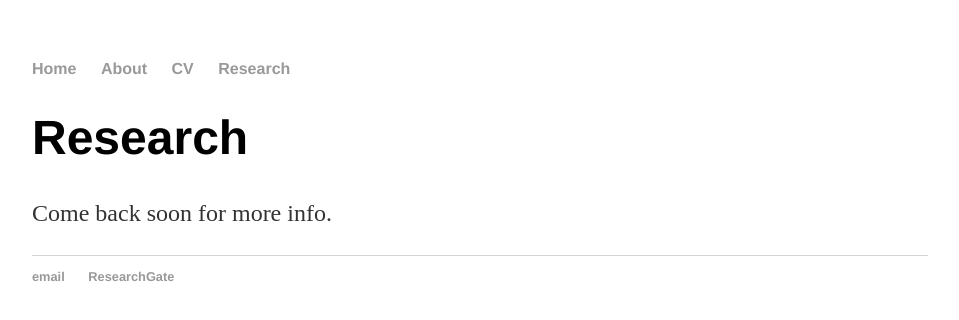
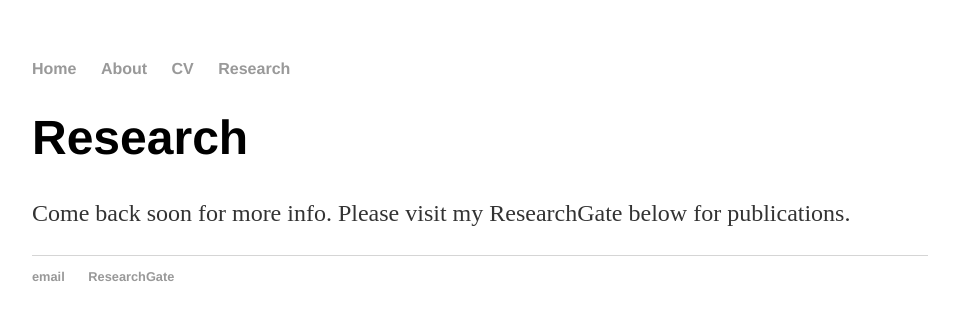
Before and after one commit to kellypfeiler/kellypfeiler.github.io, a Jekyll site: the page built from Research/index.html, in a window 1280 px wide. Shown: the top 320 px of the page, without its empty margins (160-1119 px from the left). Built offline with Jekyll 4.4.1, drawn with Linux system fonts in a browser that asks for light colours.

Commit message:
Research update

```diff
--- a/Research/index.html
+++ b/Research/index.html
@@ -4,5 +4,5 @@ title: Kelly C. Pfeiler | Research
 ---
 <div class="blurb">
 	<h1>Research</h1>
-	   <p>Come back soon for more info.  </p>
+	   <p>Come back soon for more info. Please visit my ResearchGate below for publications. </p>
 </div><!-- /.blurb -->
--- a/_layouts/default.html
+++ b/_layouts/default.html
@@ -8,7 +8,7 @@
 		<body>
 			<nav>
 	    		<ul>
-            <li><a href="/">Home</a></li>
+            <li><a font color="6495ED" href="/">Home</a></li>
 		        	<li><a href="/about">About</a></li>
 	        		<li><a href="/cv">CV</a></li>
               <li><a href="/Research">Research</a></li>
```
Also changed, not shown: _layouts/posts.html (+10 -0 lines), cv/index.html (+8 -0 lines).
